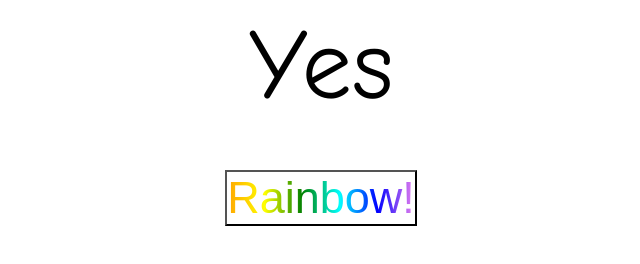
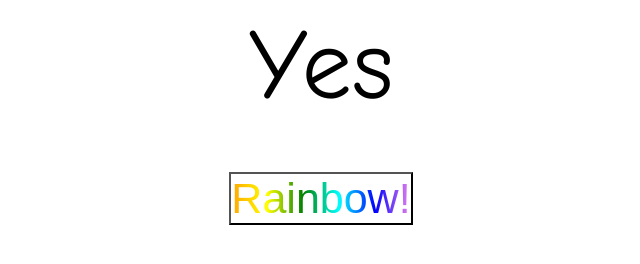
Before and after one commit to underthelaurels/is202open, a plain HTML site: page Public/index.html in a window 1280 px wide. Shown: the whole page, without its empty margins (319-959 px from the left). Drawn offline with Linux system fonts and the light colour scheme.

Commit message:
server done

```diff
--- a/Public/styles.css
+++ b/Public/styles.css
@@ -5,7 +5,7 @@ body {
 }
 
 button {
-  font-size: 45px;
+  font-size: 43px;
   background-color: #555555;
   background: red;
   background: -webkit-linear-gradient(left, orange , yellow, green, cyan, blue, violet);
```
